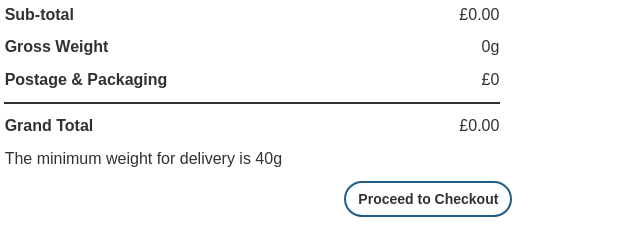
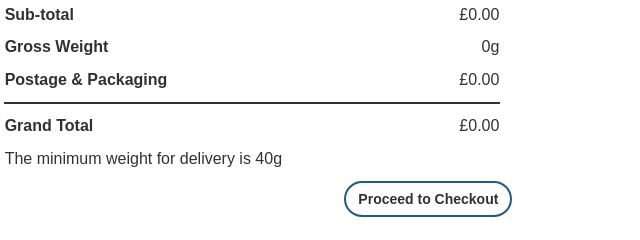
Before and after one commit to JackB47/synoptic-project-2020, a Gatsby site: page /basket in a window 1280 px wide. Shown: the part 296-536 px from the top of the page, 388-1028 px from the left. Built offline with nearby package versions, Linux system fonts and the light colour scheme; Gatsby itself is replaced by a stand-in of ours.

Commit message:
Added 2dp on delivery

```diff
--- a/src/pages/basket.js
+++ b/src/pages/basket.js
@@ -129,7 +129,7 @@ export default function Basket() {
             <tr>
               <td className="table__cell-title">Postage &amp; Packaging</td>
               <td />
-              <td>&pound;{postage}</td>
+              <td>&pound;{postage.toFixed(2)}</td>
             </tr>
             <tr>
               <td colSpan={3} className="table__divider"></td>
--- a/src/styles/settings/colours.scss
+++ b/src/styles/settings/colours.scss
@@ -1,3 +1,5 @@
+// The colour scheme for the site. Any new colours should be added here
+// and can be accessed by `candy-colour('colour')`
 $candyColours: (
   "blue": #205d86,
   "pink": #ff7682,
```
